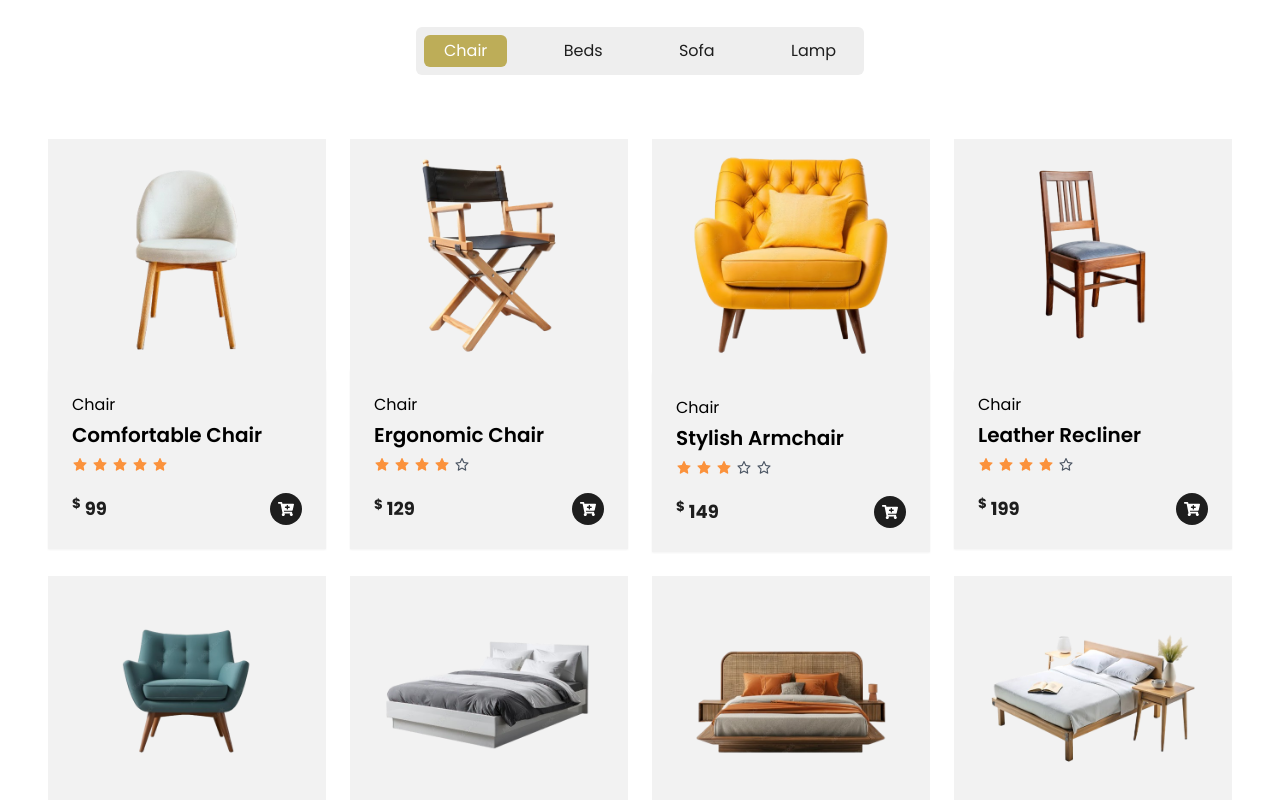
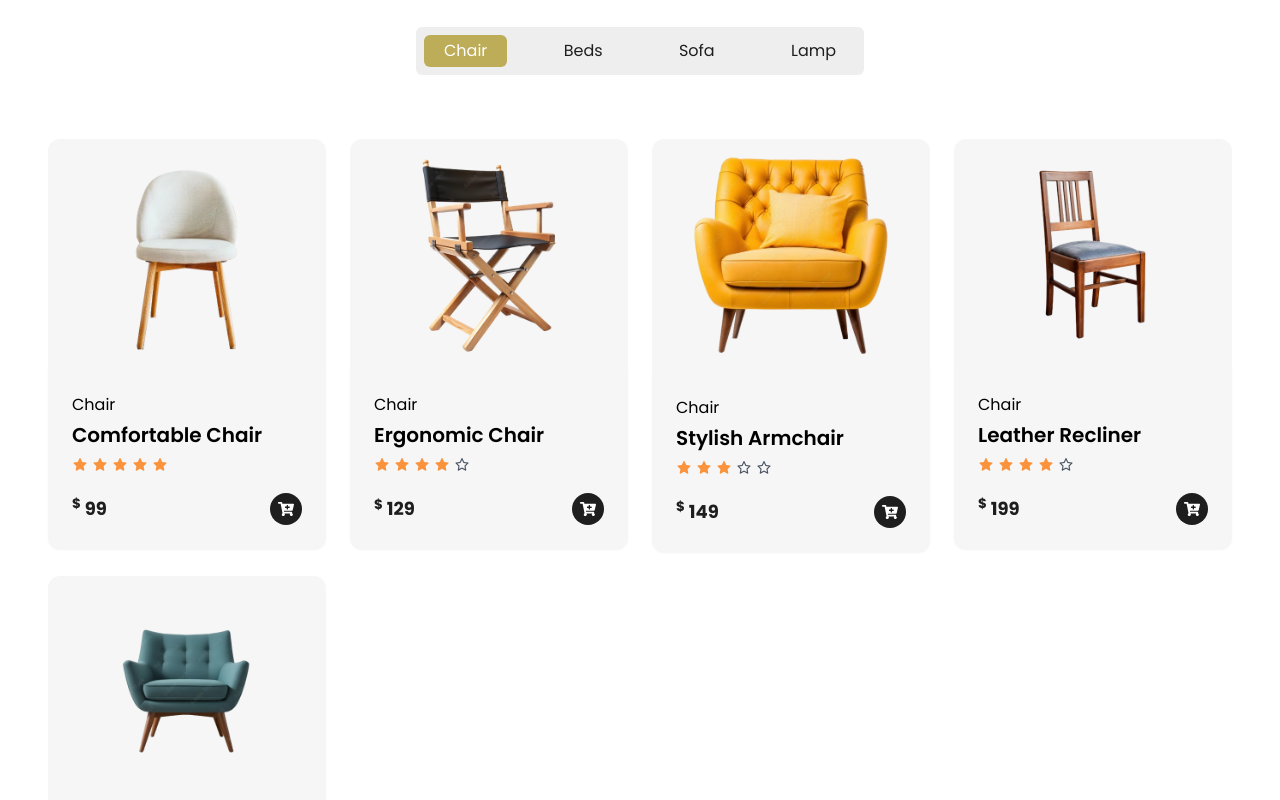
Before and after one commit to HossainRafi/Furnicom, a React (Vite) app: page / in a window 1280 px wide. Shown: the part 1360-2160 px from the top of the page. Built offline with nearby package versions, Linux system fonts and the light colour scheme.

Commit message:
selected category done

```diff
--- a/src/pages/shop/ProductCard.jsx
+++ b/src/pages/shop/ProductCard.jsx
@@ -5,7 +5,7 @@ import { getImgUrl } from "../../utils/getImageURL";
 export const ProductCard = ({ product }) => {
   return (
     <div key={product.id} className="">
-      <div className="bg-[#f2f2f2]">
+      <div className="bg-[#f6f6f6] rounded-t-xl">
         <img
           src={getImgUrl(`${product.imageUrl}`)}
           alt={product.name}
@@ -13,7 +13,7 @@ export const ProductCard = ({ product }) => {
         />
       </div>
 
-      <div className={`p-6 dark:bg-black bg-[#f2f2f2] shadow-sm`}>
+      <div className={`p-6 dark:bg-black bg-[#f6f6f6] shadow-sm rounded-b-xl`}>
         <h4 className="text-base  mb-1">{product.category}</h4>
         <h3 className="font-semibold text-xl mb-2">{product.name}</h3>
         <Rating rating={product.rating} />
@@ -21,9 +21,7 @@ export const ProductCard = ({ product }) => {
           <p className="text-secondary dark:text-white font-bold text-lg">
             <sup>$</sup> <span className="">{product.price}</span>
           </p>
-          <button
-            className="bg-secondary p-2 rounded-full text-white"
-          >
+          <button className="bg-secondary p-2 rounded-full text-white">
             <FaCartPlus />
           </button>
         </div>
--- a/src/pages/shop/Products.jsx
+++ b/src/pages/shop/Products.jsx
@@ -4,8 +4,13 @@ import { ProductCard } from "./ProductCard";
 
 export const Products = ({ headline }) => {
   const categories = ["Chair", "Beds", "Sofa", "Lamp"]; // categories
+  const [selectedCategory, setSelectedCategory] = useState("Chair"); // state for selected category
 
-  const [selectedCategory, setSelectedCategory] = useState("Chair"); // state for selected category
+  // filter products based on category
+  const filteredProducts = products.filter(
+    (product) => product.category === selectedCategory
+  );
+
   return (
     <div>
       <div className="section-container">
@@ -35,7 +40,7 @@ export const Products = ({ headline }) => {
 
         {/* products card grid */}
         <div className="grid grid-cols-1 sm:grid-cols-2 md:grid-cols-4 gap-6">
-          {products.map((product, index) => (
+          {filteredProducts.map((product, index) => (
             <ProductCard key={index} product={product} />
           ))}
         </div>
```
